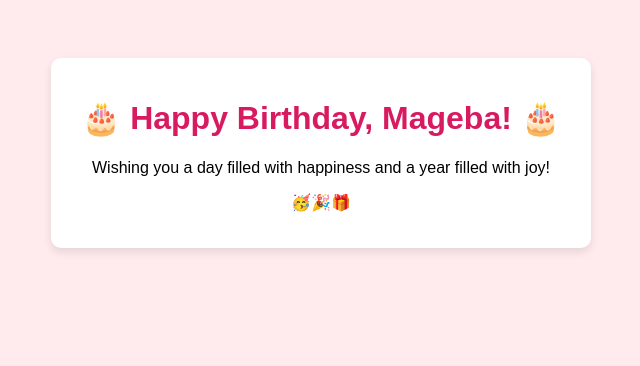
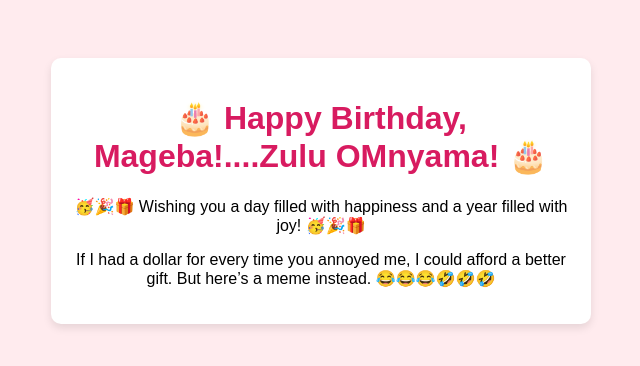
Before and after one commit to Bzeet-Mangethe/birthday, a plain HTML site: page index.html in a window 1280 px wide. Shown: the whole page, without its empty margins (319-959 px from the left). Drawn offline with Linux system fonts and the light colour scheme.

Commit message:
Update index.html

```diff
--- a/index.html
+++ b/index.html
@@ -23,9 +23,9 @@
 </head>
 <body>
     <div class="card">
-        <h1>🎂 Happy Birthday, Mageba! 🎂</h1>
-        <p>Wishing you a day filled with happiness and a year filled with joy!</p>
-        <p>🥳🎉🎁</p>
+        <h1>🎂 Happy Birthday, Mageba!....Zulu OMnyama! 🎂</h1>
+        <p> 🥳🎉🎁 Wishing you a day filled with happiness and a year filled with joy! 🥳🎉🎁</p>
+        <p>If I had a dollar for every time you annoyed me, I could afford a better gift. But here’s a meme instead. 😂😂😂🤣🤣🤣 </p>
     </div>
 </body>
 </html>
```
